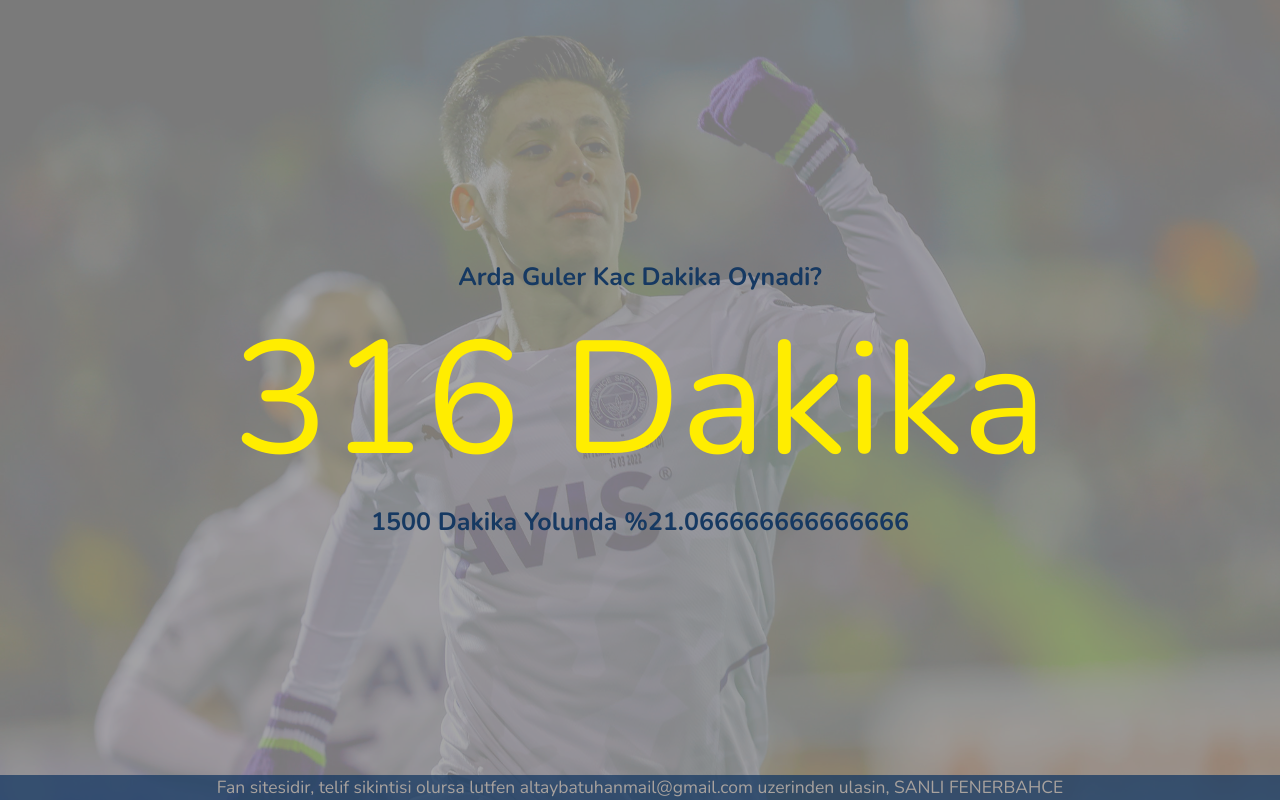
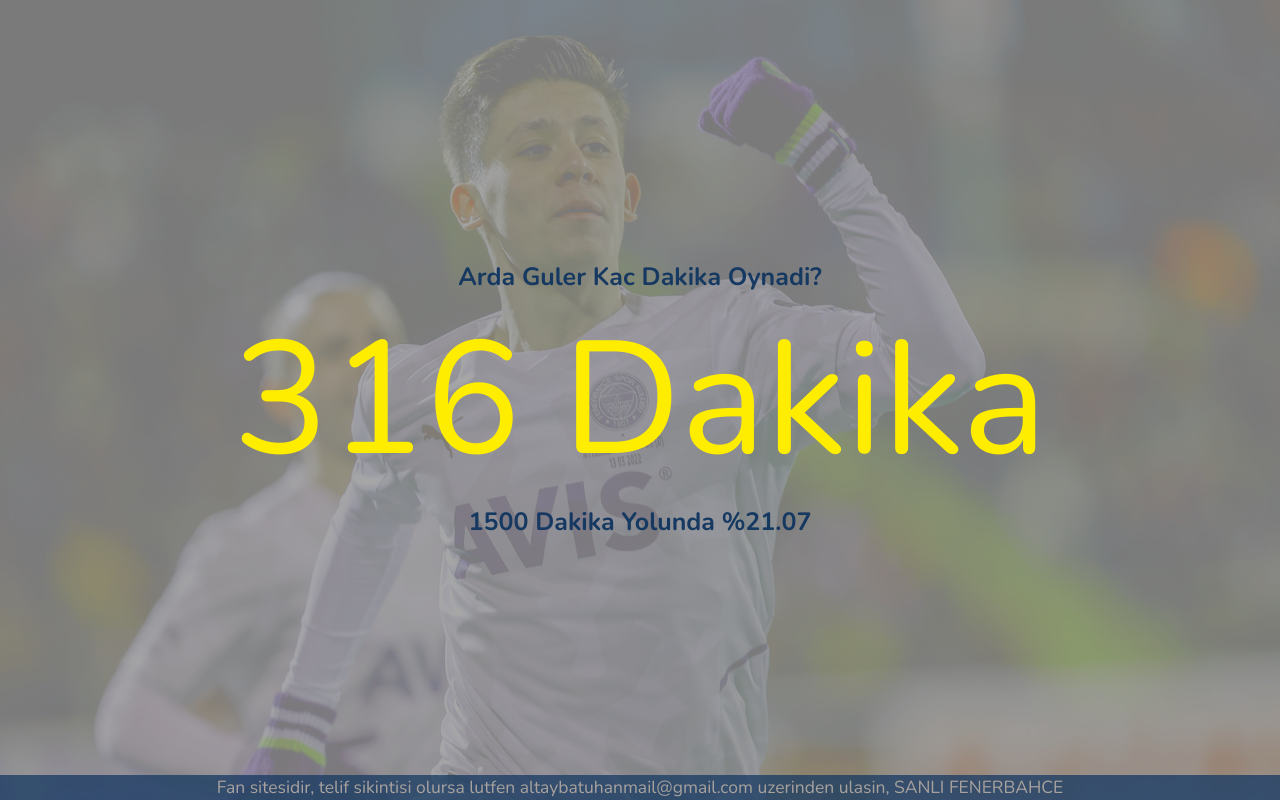
Before and after one commit to altarrok/ardagulerkacdakikaoynadi, a Next.js app: page / in a window 1280 px wide. Built offline with nearby package versions, Linux system fonts and the light colour scheme.

Commit message:
hotfix percentage precision

```diff
--- a/src/pages/index.tsx
+++ b/src/pages/index.tsx
@@ -16,7 +16,7 @@ const Home: NextPage = () => {
       <div className="z-10 absolute w-screen h-screen flex flex-col justify-center items-center bg-white/30 font-['Nunito']">
         <h2 className="text-xl text-[#163962] font-bold">Arda Guler Kac Dakika Oynadi?</h2>
         <h1 className="text-xl md:text-9xl text-[#ffed00] my-5">{dakika} Dakika</h1>
-        <h2 className="text-xl text-[#163962] font-bold">1500 Dakika Yolunda %{100 * dakika / 1500}</h2>
+        <h2 className="text-xl text-[#163962] font-bold">1500 Dakika Yolunda %{(100 * dakika / 1500).toFixed(2)}</h2>
       </div>
       <footer className="z-10 absolute w-screen text-center bottom-0 inset-x-0 font-['Nunito']">
         <h1 className="text-sm text-stone-400 bg-[#163962]/75">Fan sitesidir, telif sikintisi olursa lutfen altaybatuhanmail@gmail.com uzerinden ulasin, SANLI FENERBAHCE</h1>
```
